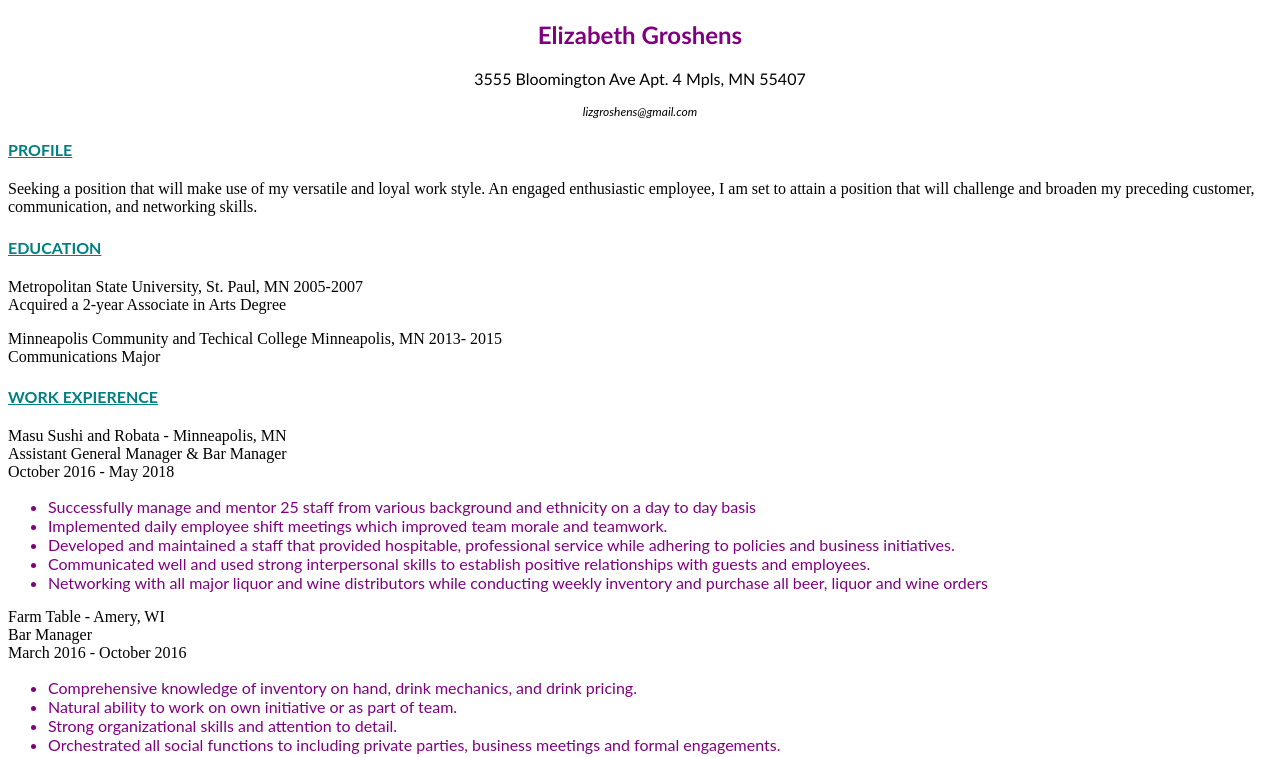
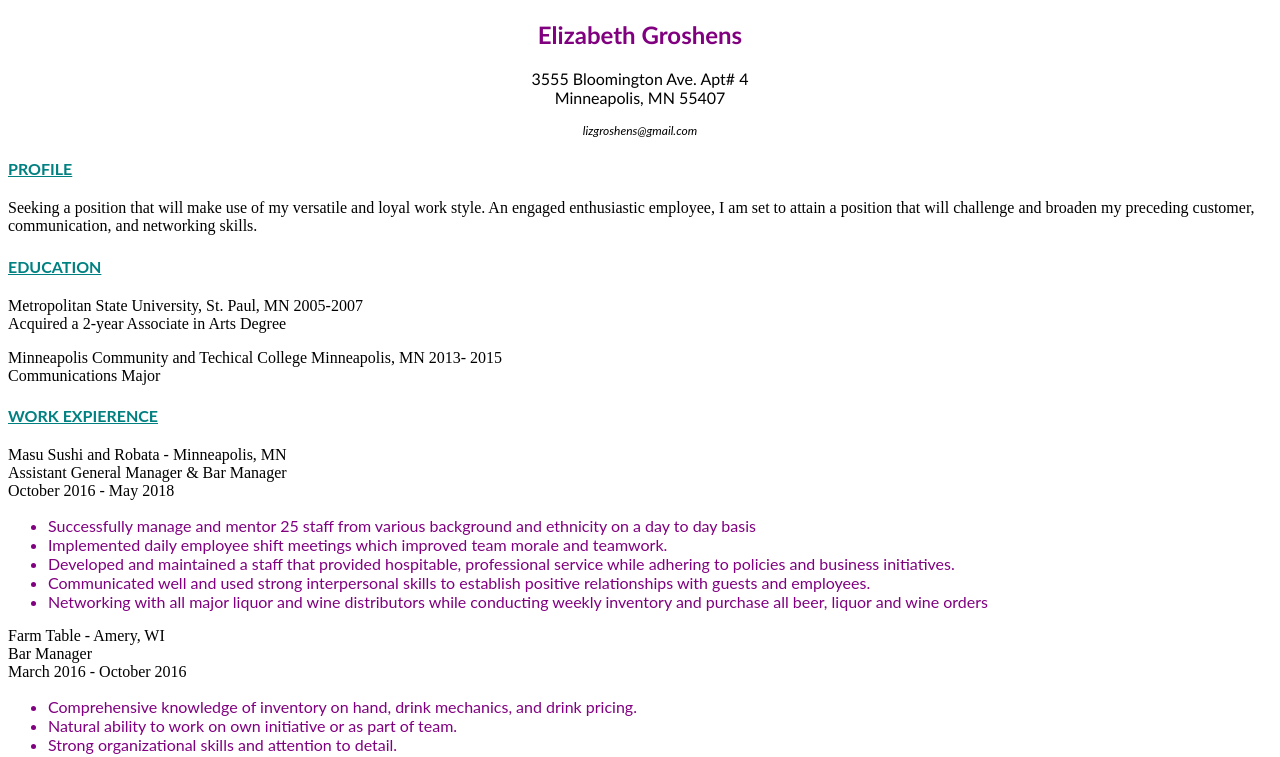
Before and after one commit to lizgroshens/lizgroshens.github.io, a plain HTML site: page index.html in a window 1280 px wide. Shown: the top 757 px of the page. Drawn offline with Linux system fonts and the light colour scheme.

Commit message:
Update index.html

```diff
--- a/index.html
+++ b/index.html
@@ -7,7 +7,8 @@
  <div class="name"><body>
    <h2>Elizabeth Groshens</h2> </div>
 
-  <p class= "address">3555 Bloomington Ave Apt. 4 Mpls, MN 55407</p>
+  <p class= "address">3555 Bloomington Ave. Apt# 4<br>
+   Minneapolis, MN 55407</p>
 
   <p class="email">lizgroshens@gmail.com</p>
 
```
